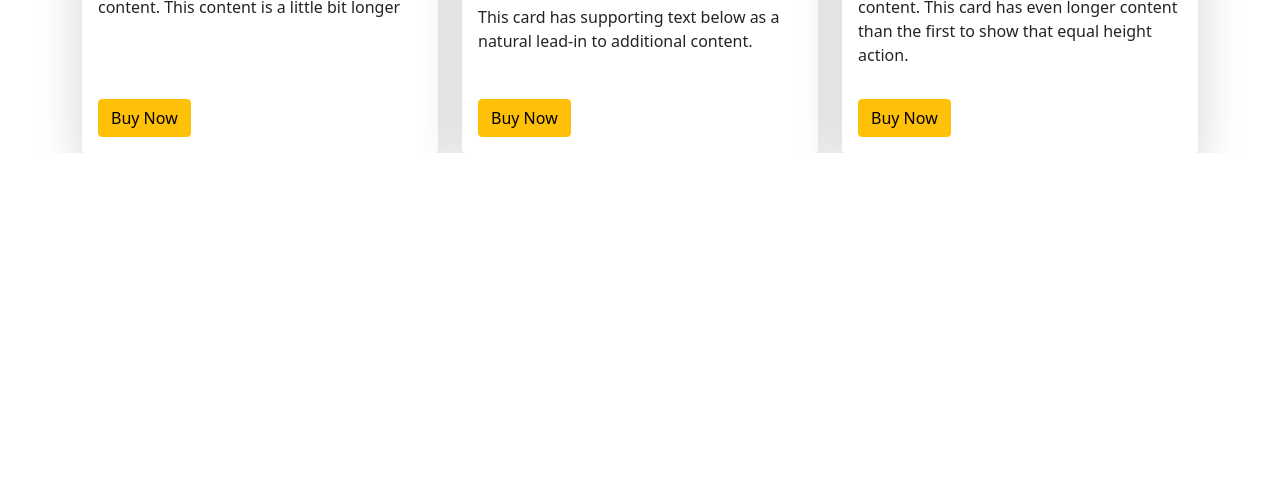
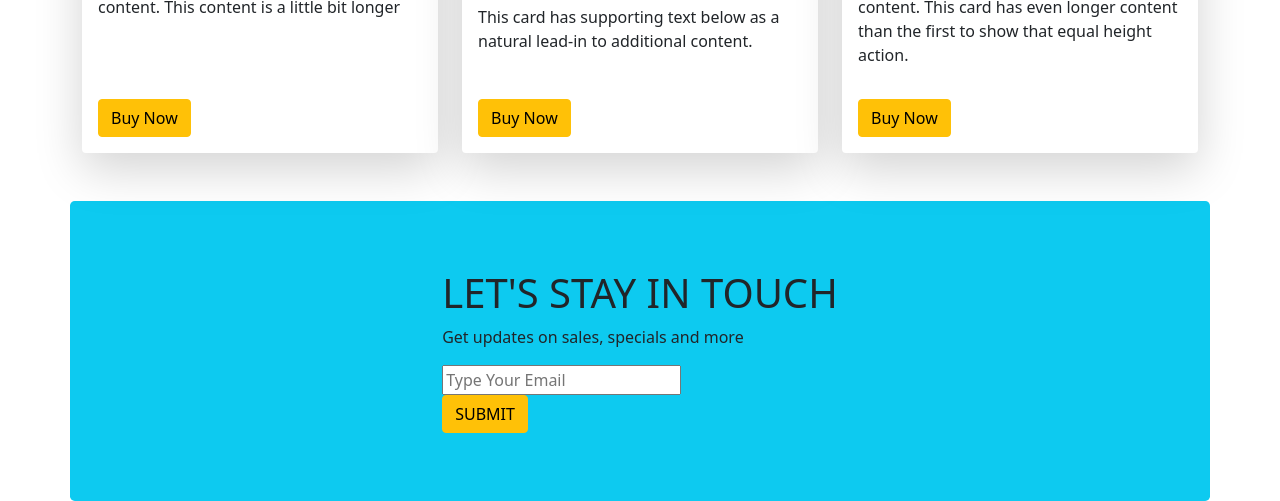
Before and after one commit to Shakib202/panda-commerce-bootstrap, a plain HTML site: page index.html in a window 1280 px wide. Shown: the part 1854-2355 px from the top of the page. Before the commit the page ends 2007 px from the top, so only its background shows below. Drawn offline with nearby package versions, Linux system fonts and the light colour scheme.

Commit message:
7th commit

```diff
--- a/index.html
+++ b/index.html
@@ -116,6 +116,7 @@
           </div>
         </div>
     </section>
+    <!-- shoes section -->
     <section class="container">
       <h2>Shoes</h2>
       <div class="row row-cols-1 row-cols-md-2 row-cols-lg-3 g-4">
@@ -157,7 +158,8 @@
         </div>
       </div>
     </section>
-    <section class="container mt-5">
+    <!-- bags section -->
+    <section class="container my-5">
       <h2>Backpack</h2>
       <div class="row row-cols-1 row-cols-md-2 row-cols-lg-3 g-4">
         <div class="col">
@@ -198,6 +200,15 @@
         </div>
       </div>
     </section>
+    <!-- subscribe -->
+    <section style="height: 300px;" class="container d-flex bg-info justify-content-center align-items-center rounded-3">
+      <div>
+        <h1>LET'S STAY IN TOUCH</h1>
+        <P>Get updates on sales, specials and more</P>
+        <input type="text" placeholder="Type Your Email"><br>
+        <button class="btn btn-warning">SUBMIT</button>
+      </div>
+    </section>
   </main>
 
 
```
